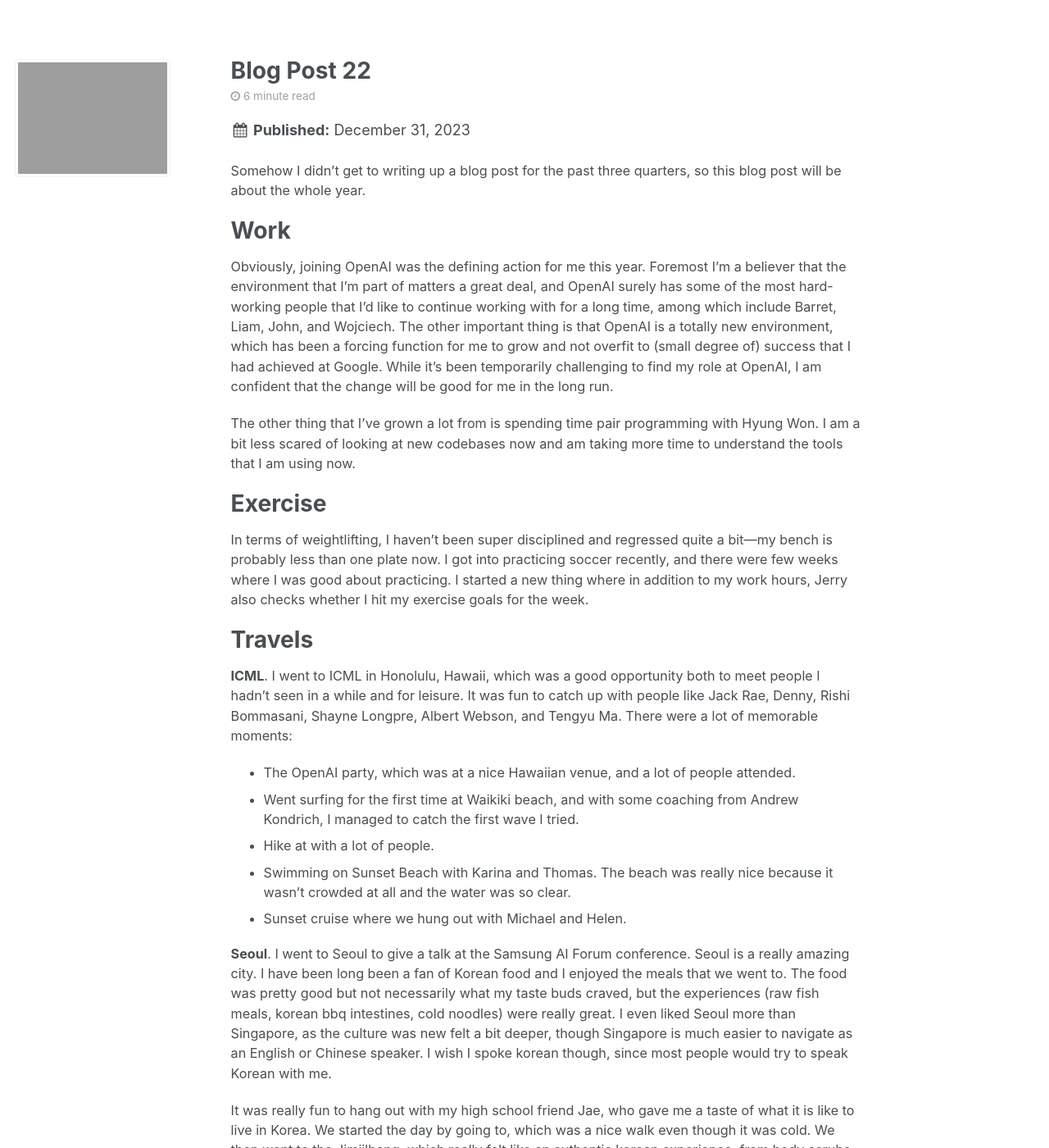
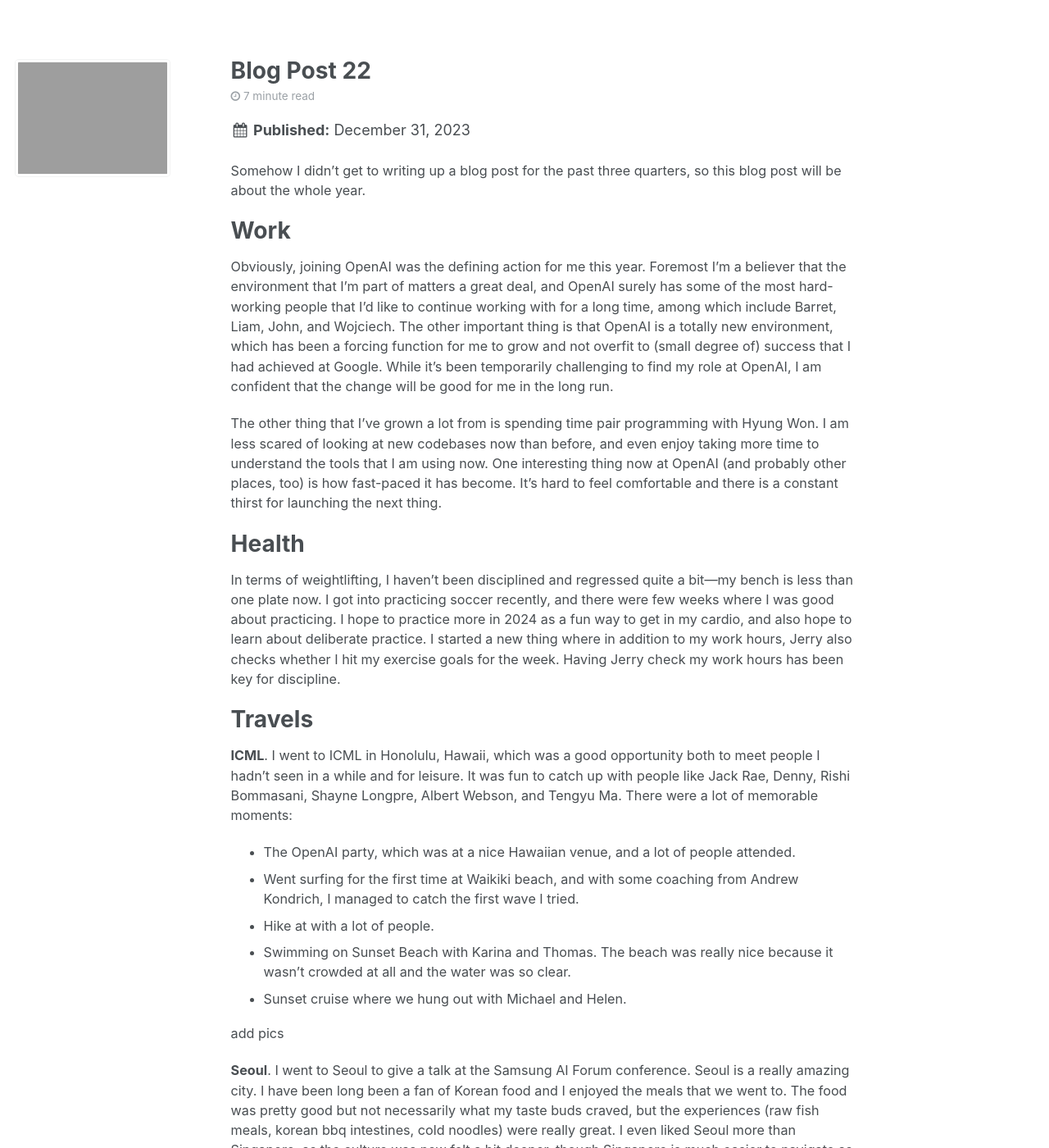
Before and after one commit to jasonwei20/jasonwei20.github.io, a Jekyll site: the page built from _posts/2023-12-31-blog-post-22.md, in a window 1280 px wide and 1400 px high. Shown: the whole window at 82% size. Built offline with Jekyll 4.4.1, drawn with Linux system fonts in a browser that asks for light colours; some of the changed text lies outside the part shown.

Commit message:
Update 2023-12-31-blog-post-22.md

```diff
--- a/_posts/2023-12-31-blog-post-22.md
+++ b/_posts/2023-12-31-blog-post-22.md
@@ -7,12 +7,13 @@
 While it's been temporarily challenging to find my role at OpenAI, I am confident that the change will be good for me in the long run.
 
 The other thing that I've grown a lot from is spending time pair programming with Hyung Won.
-I am a bit less scared of looking at new codebases now and am taking more time to understand the tools that I am using now.
+I am less scared of looking at new codebases now than before, and even enjoy taking more time to understand the tools that I am using now.
+One interesting thing now at OpenAI (and probably other places, too) is how fast-paced it has become. It's hard to feel comfortable and there is a constant thirst for launching the next thing.
 
-# Exercise
-In terms of weightlifting, I haven't been super disciplined and regressed quite a bit---my bench is probably less than one plate now.
-I got into practicing soccer recently, and there were few weeks where I was good about practicing.
-I started a new thing where in addition to my work hours, Jerry also checks whether I hit my exercise goals for the week.
+# Health
+In terms of weightlifting, I haven't been disciplined and regressed quite a bit---my bench is less than one plate now.
+I got into practicing soccer recently, and there were few weeks where I was good about practicing. I hope to practice more in 2024 as a fun way to get in my cardio, and also hope to learn about deliberate practice.
+I started a new thing where in addition to my work hours, Jerry also checks whether I hit my exercise goals for the week. Having Jerry check my work hours has been key for discipline.
 
 # Travels
 
@@ -22,6 +23,8 @@
 - Hike at <park> with a lot of people.
 - Swimming on Sunset Beach with Karina and Thomas. The beach was really nice because it wasn't crowded at all and the water was so clear.
 - Sunset cruise where we hung out with Michael and Helen.
+
+add pics
 
 **Seoul**. I went to Seoul to give a talk at the Samsung AI Forum conference.
 Seoul is a really amazing city.
@@ -42,9 +45,8 @@
 
 The other splurge I got on this trip was flying first class back to London. The nice parts of that were that I basically had my own private check-in, where a Korean Air employee escorted me across the border control that is usually for diplomats. The first-class lounge was also almost private. The food on the flight was also pretty good, though it was way too much food.
 
-
-**Singapore**.
-
+**Korea again, and Singapore**.
+I went back to Korea again for a small workshop with around 30 attendees, which was held in Pyeongchang. The hotel was quite old and in a bit of the middle of nowhere like the Shining, I enjoyed it nonetheless. Singapore was fun because I got to hang out with Zou Kai, who I hadn't seen for a while, and Jerry. We hung out at Marina Bay Sands, played ping pong at Google Singapore, ate Durian in China town, attended the EMNLP party, visited the Google office, and in the end we even got COVID.
 
 Other than the three big trips, Karina and I also took a few weekend trips.
 - April 29 ish: Karina and I went to Yosemite National Park with Yifei and Anna. The hike was challenging physically, but there was a nice contrast between the hot sun and the melting snow on the top of the mountain. The second day, Karina and I went on a shorter hike and enjoyed some views around x road.
```
Also changed, not shown: other parts of _posts/2023-12-31-blog-post-22.md (+1 -1 lines).
